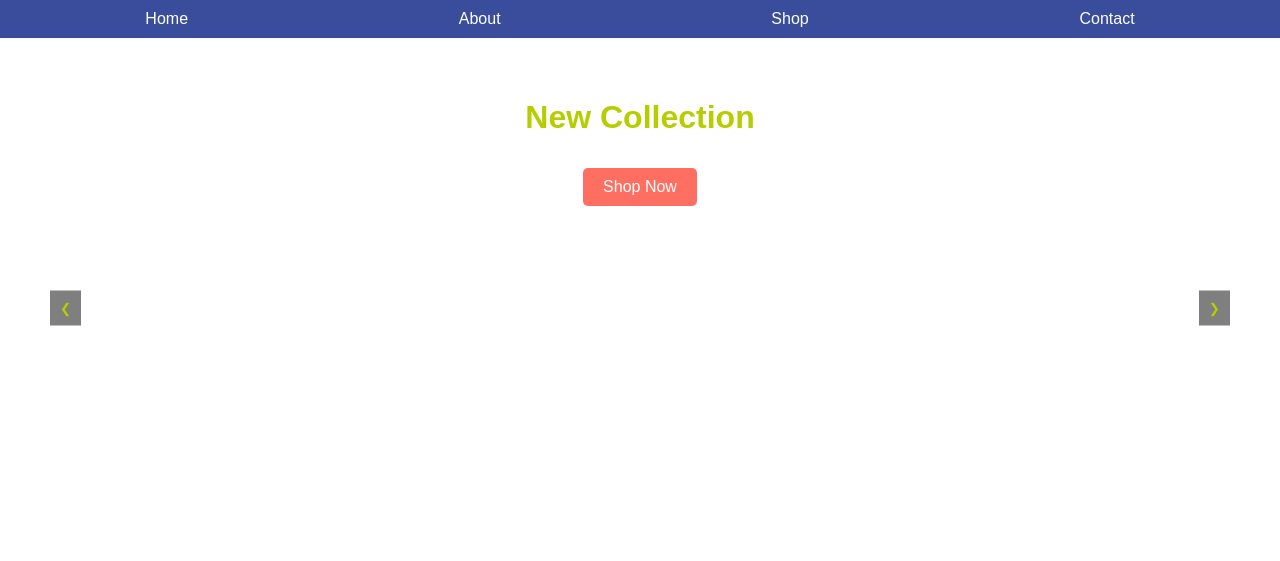
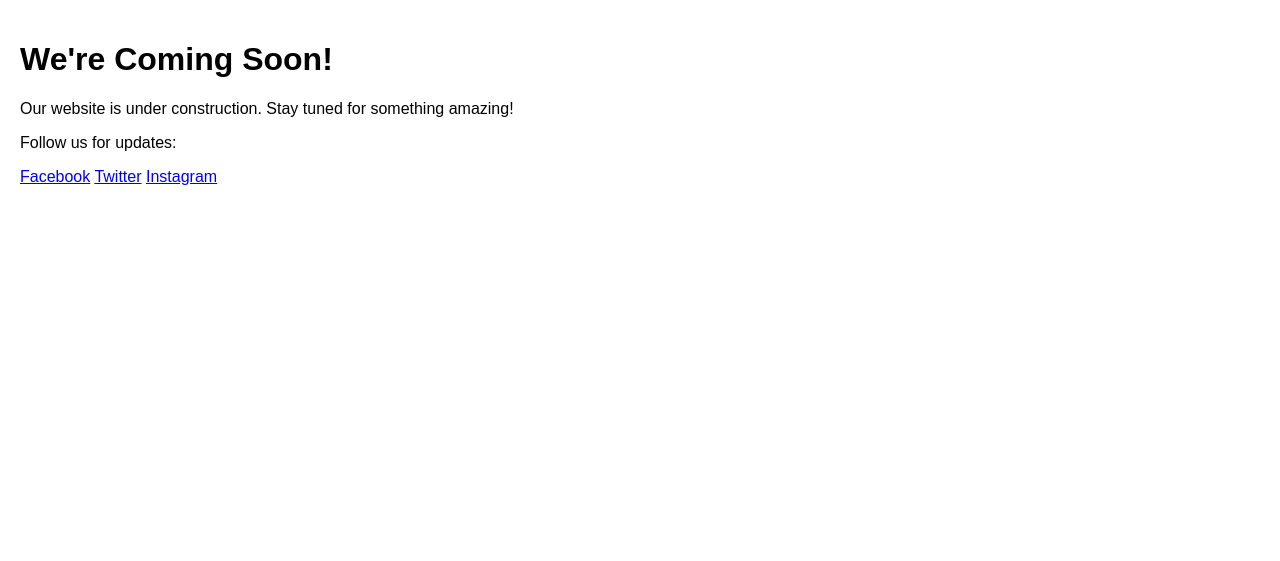
Before and after one commit to maamar404/maamar404.github.io, a plain HTML site: page index.html in a window 1280 px wide. Drawn offline with Linux system fonts and the light colour scheme.

Commit message:
Update index.html

```diff
--- a/index.html
+++ b/index.html
@@ -3,42 +3,23 @@
 <head>
     <meta charset="UTF-8">
     <meta name="viewport" content="width=device-width, initial-scale=1.0">
-    <title>Kronos</title>
+    <title>Website Under Construction</title>
+    <link href="https://fonts.googleapis.com/css2?family=Poppins:wght@400;600&display=swap" rel="stylesheet">
     <link rel="stylesheet" href="styles.css">
 </head>
 <body>
-    <nav>
-        <ul>
-            <li><a href="#home">Home</a></li>
-            <li><a href="#about">About</a></li>
-            <li><a href="#shop">Shop</a></li>
-            <li><a href="#contact">Contact</a></li>
-        </ul>
-    </nav>
-    <div class="slider">
-        <div class="slides">
-            <div class="slide">
-                <div class="content">
-                    <h1>New Collection</h1>
-                    <a href="#shop" class="shop-btn">Shop Now</a>
-                </div>
-            </div>
-            <div class="slide">
-                <div class="content">
-                    <h1>Autumn Sale</h1>
-                    <a href="#shop" class="shop-btn">Shop Now</a>
-                </div>
-            </div>
-            <div class="slide">
-                <div class="content">
-                    <h1>Exclusive Offers</h1>
-                    <a href="#shop" class="shop-btn">Shop Now</a>
-                </div>
+    <div class="container">
+        <div class="content">
+            <h1>We're Coming Soon!</h1>
+            <p>Our website is under construction. Stay tuned for something amazing!</p>
+            <div class="construction-img"></div>
+            <p>Follow us for updates:</p>
+            <div class="social-links">
+                <a href="#" target="_blank">Facebook</a>
+                <a href="#" target="_blank">Twitter</a>
+                <a href="#" target="_blank">Instagram</a>
             </div>
         </div>
-        <button class="prev" onclick="prevSlide()">&#10094;</button>
-        <button class="next" onclick="nextSlide()">&#10095;</button>
     </div>
-    <script src="script.js"></script>
 </body>
 </html>
```
